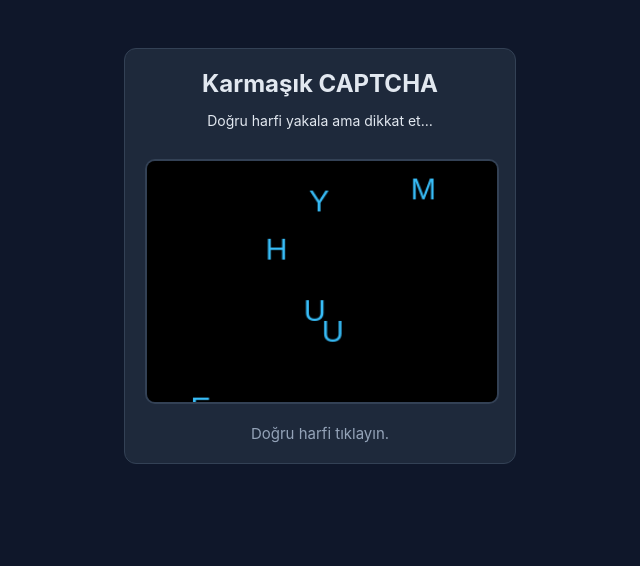
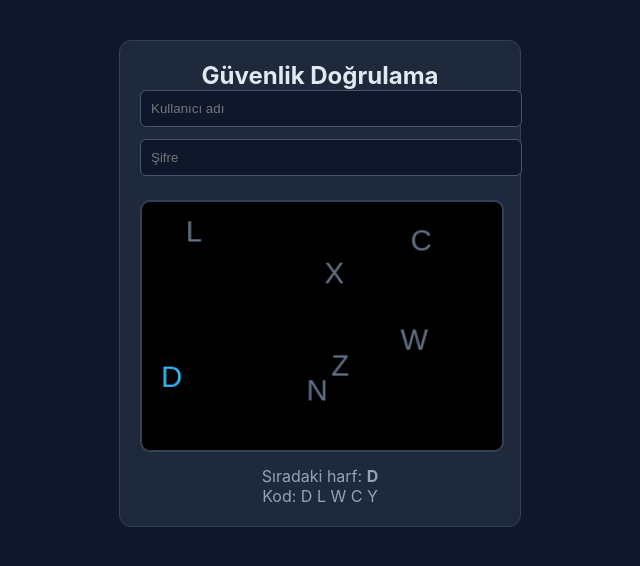
Before and after one commit to slymanmrcan/some-testing, a plain HTML site: page falling-captcha/index.html in a window 1280 px wide. Shown: the whole page, without its empty margins (320-960 px from the left). Drawn offline with Linux system fonts and the light colour scheme.

Commit message:
Update CAPTCHA title and improve layout

```diff
--- a/falling-captcha/index.html
+++ b/falling-captcha/index.html
@@ -2,109 +2,125 @@
 <html lang="tr">
 <head>
   <meta charset="UTF-8">
-  <title>Advanced Trick CAPTCHA</title>
+  <title>Sıralı Falling CAPTCHA</title>
   <meta name="viewport" content="width=device-width, initial-scale=1">
   <style>
     body {
+      margin: 0;
       background: #0f172a;
       font-family: "Inter", sans-serif;
       color: #e2e8f0;
       display: flex;
-      flex-direction: column;
-      align-items: center;
+      justify-content: center;
       padding: 40px;
     }
 
     .box {
-      width: 350px;
+      width: 360px;
       background: #1e293b;
-      border: 1px solid #334155;
       padding: 20px;
       border-radius: 12px;
+      border: 1px solid #334155;
+    }
+
+    input {
+      width: 100%;
+      padding: 10px;
+      margin-bottom: 12px;
+      background: #0f172a;
+      border: 1px solid #475569;
+      border-radius: 6px;
+      color: #e2e8f0;
     }
 
     #captchaCanvas {
       width: 100%;
+      border: 2px solid #334155;
       border-radius: 10px;
-      border: 2px solid #334155;
-      margin-top: 16px;
+      margin-top: 12px;
     }
 
-    #status {
-      margin-top: 16px;
+    #progress {
       text-align: center;
-      font-size: 15px;
+      margin-top: 10px;
       color: #94a3b8;
     }
 
-    .success {
-      color: #22c55e !important;
-    }
-
-    .fail {
-      color: #ef4444 !important;
+    #success {
+      display: none;
+      text-align: center;
+      margin-top: 16px;
+      font-size: 20px;
+      color: #22c55e;
+      font-weight: bold;
     }
   </style>
 </head>
 
 <body>
+
   <div class="box">
-    <h2 style="text-align:center; margin:0;">Karmaşık CAPTCHA</h2>
-    <p style="font-size:14px; text-align:center;">Doğru harfi yakala ama dikkat et…</p>
+    <h2 style="text-align:center; margin:0;">Güvenlik Doğrulama</h2>
+
+    <input placeholder="Kullanıcı adı">
+    <input placeholder="Şifre" type="password">
 
     <canvas id="captchaCanvas" width="320" height="220"></canvas>
-    <div id="status">Doğru harfi tıklayın.</div>
+    <div id="progress"></div>
+
+    <div id="success">✔ Tebrikler! Doğrulama tamamlandı.</div>
   </div>
+
 
   <script>
     const canvas = document.getElementById("captchaCanvas");
     const ctx = canvas.getContext("2d");
-    const statusEl = document.getElementById("status");
+    const progress = document.getElementById("progress");
+    const success = document.getElementById("success");
 
     const letters = "ABCDEFGHJKLMNPQRSTUVWXYZ";
-    const target = letters[Math.floor(Math.random() * letters.length)];
+    const code = Array.from({ length: 5 })
+      .map(() => letters[Math.floor(Math.random() * letters.length)]);
 
-    let verified = false;
+    let currentIndex = 0;
+    progress.innerHTML = `Sıradaki harf: <b>${code[currentIndex]}</b><br/>Kod: ${code.join(" ")}`;
 
-    // Çoklu düşen harfler (zorluk burada)
-    const items = [];
-    for (let i = 0; i < 8; i++) {
-      items.push({
-        letter: (i === 0 ? target : letters[Math.floor(Math.random() * letters.length)]),
+    let falling = [];
+
+    function spawnLetter(isTarget) {
+      const letter = isTarget ? code[currentIndex] : letters[Math.floor(Math.random() * letters.length)];
+      return {
+        letter,
         x: Math.random() * 260 + 20,
-        y: Math.random() * -300,
-        speed: 1.5 + Math.random() * 2.5,
-        drift: (Math.random() - 0.5) * 2
-      });
+        y: -20,
+        speed: isTarget ? 2 + Math.random()*1.3 : 1.4 + Math.random()*1.7,
+        drift: (Math.random() - 0.5) * 1.5,
+        isTarget
+      };
     }
 
-    // Doğru harf gizli şekilde daha hızlı (kullanıcı anlamaz)
-    items[0].speed *= 1.4;
-    items[0].drift *= 1.5;
+    // başta birkaç tane oluştur
+    for (let i = 0; i < 7; i++) {
+      falling.push(spawnLetter(i === 0));
+    }
 
     function draw() {
-      if (verified) return;
-
       ctx.fillStyle = "#000";
       ctx.fillRect(0, 0, canvas.width, canvas.height);
 
-      items.forEach(it => {
-        // harfi çiz
-        ctx.fillStyle = "#38bdf8";
-        ctx.font = "28px Arial";
-        ctx.fillText(it.letter, it.x, it.y);
+      falling.forEach((f, i) => {
+        ctx.fillStyle = f.isTarget ? "#38bdf8" : "#64748b";
+        ctx.font = "26px Arial";
+        ctx.fillText(f.letter, f.x, f.y);
 
-        // karmaşık hareket
-        it.y += it.speed;
-        it.x += it.drift;
+        f.y += f.speed;
+        f.x += f.drift;
 
-        // kenarlardan sekme efekti
-        if (it.x < 10 || it.x > 290) it.drift *= -1;
+        if (f.x < 10 || f.x > 290) f.drift *= -1;
 
-        // aşağı düştüyse resetle
-        if (it.y > 260) {
-          it.y = -30;
-          it.x = Math.random() * 260 + 20;
+        if (f.y > 260) {
+          // hedef değilse reset
+          falling[i] = spawnLetter(f.isTarget);
         }
       });
 
@@ -113,44 +129,57 @@
 
     draw();
 
-    // hit detection
     canvas.addEventListener("click", (e) => {
-      if (verified) return;
+      if (currentIndex >= 5) return;
 
       const rect = canvas.getBoundingClientRect();
       const px = e.clientX - rect.left;
       const py = e.clientY - rect.top;
 
-      for (let it of items) {
-        const hitX = px > it.x - 10 && px < it.x + 20;
-        const hitY = py > it.y - 30 && px < it.x + 20;
+      for (let i = 0; i < falling.length; i++) {
+        const f = falling[i];
 
-        const hit = px > it.x - 5 && px < it.x + 20 && py > it.y - 25 && py < it.y + 5;
+        const hit = px > f.x - 10 && px < f.x + 20 && py > f.y - 25 && py < f.y + 10;
 
         if (hit) {
-          if (it.letter === target) {
-            verified = true;
-            statusEl.textContent = `Doğru! Harf: ${target}`;
-            statusEl.className = "success";
+          if (f.isTarget) {
+            // ✔ doğru tıklama
+            burst(px, py);
 
-            // küçük bir patlama efekti
-            explosion(px, py);
+            currentIndex++;
+            if (currentIndex === 5) {
+              success.style.display = "block";
+              progress.innerHTML = "Tamamlandı ✔";
+              return;
+            }
+
+            progress.innerHTML = `Sıradaki harf: <b>${code[currentIndex]}</b><br/>Kod: ${code.join(" ")}`;
+
+            // hedef değişti, düşen listeyi temizle
+            falling = [];
+            for (let j = 0; j < 7; j++) {
+              falling.push(spawnLetter(j === 0));
+            }
+
           } else {
-            statusEl.textContent = "Yanlış harfe tıkladın!";
-            statusEl.className = "fail";
+            // ❌ yanlış tıklama
+            progress.innerHTML = `<span style="color:#ef4444">Yanlış! Sıradaki harf: <b>${code[currentIndex]}</b></span>`;
           }
         }
       }
     });
 
-    function explosion(x, y) {
-      const size = 6;
-      ctx.fillStyle = "#22c55e";
+    function burst(x, y) {
       for (let i = 0; i < 20; i++) {
-        ctx.fillRect(x + Math.random() * size - size / 2, y + Math.random() * size - size / 2, 3, 3);
+        ctx.fillStyle = "#22c55e";
+        ctx.fillRect(
+          x + (Math.random() - 0.5) * 20,
+          y + (Math.random() - 0.5) * 20,
+          4,
+          4
+        );
       }
     }
-
   </script>
 
 </body>
```
